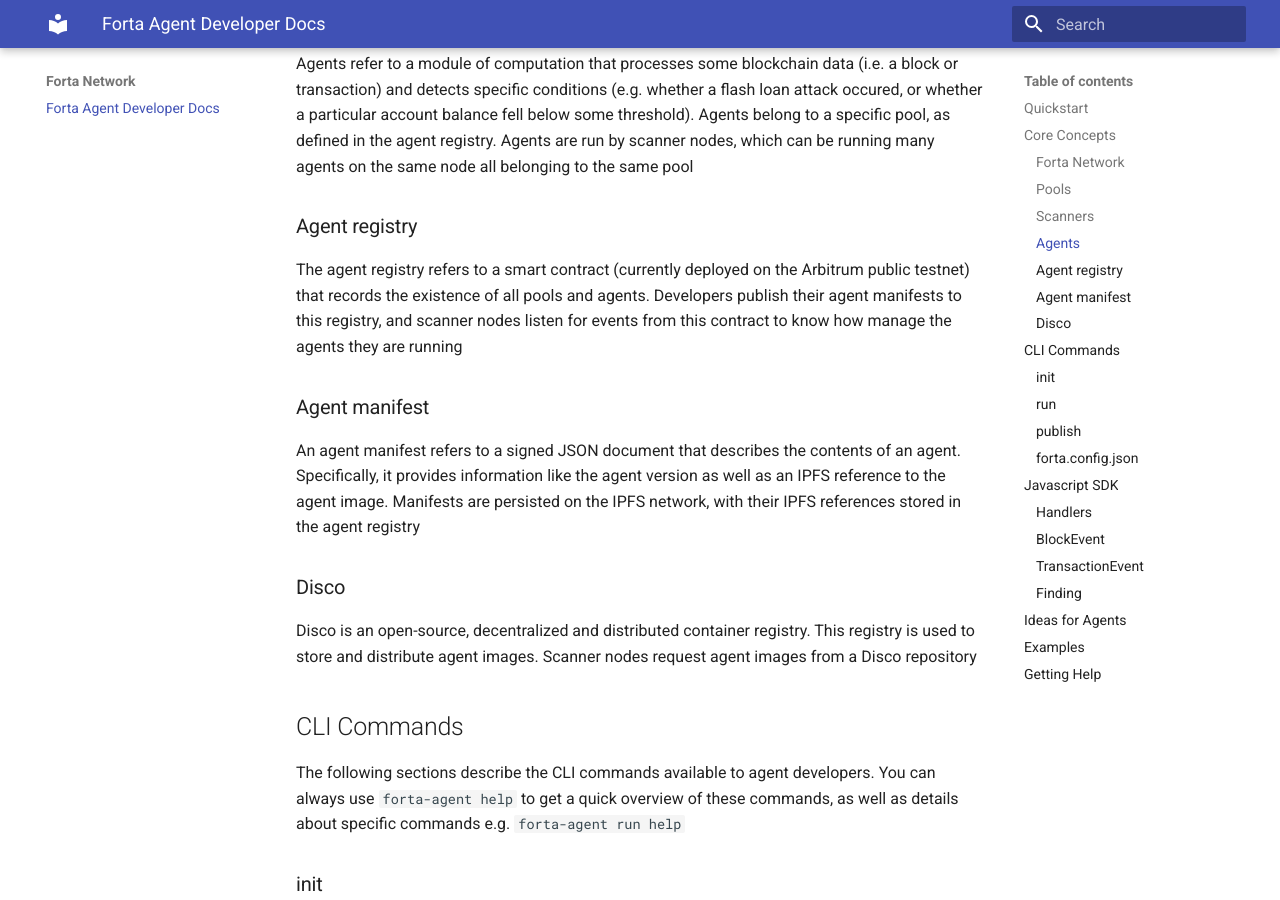
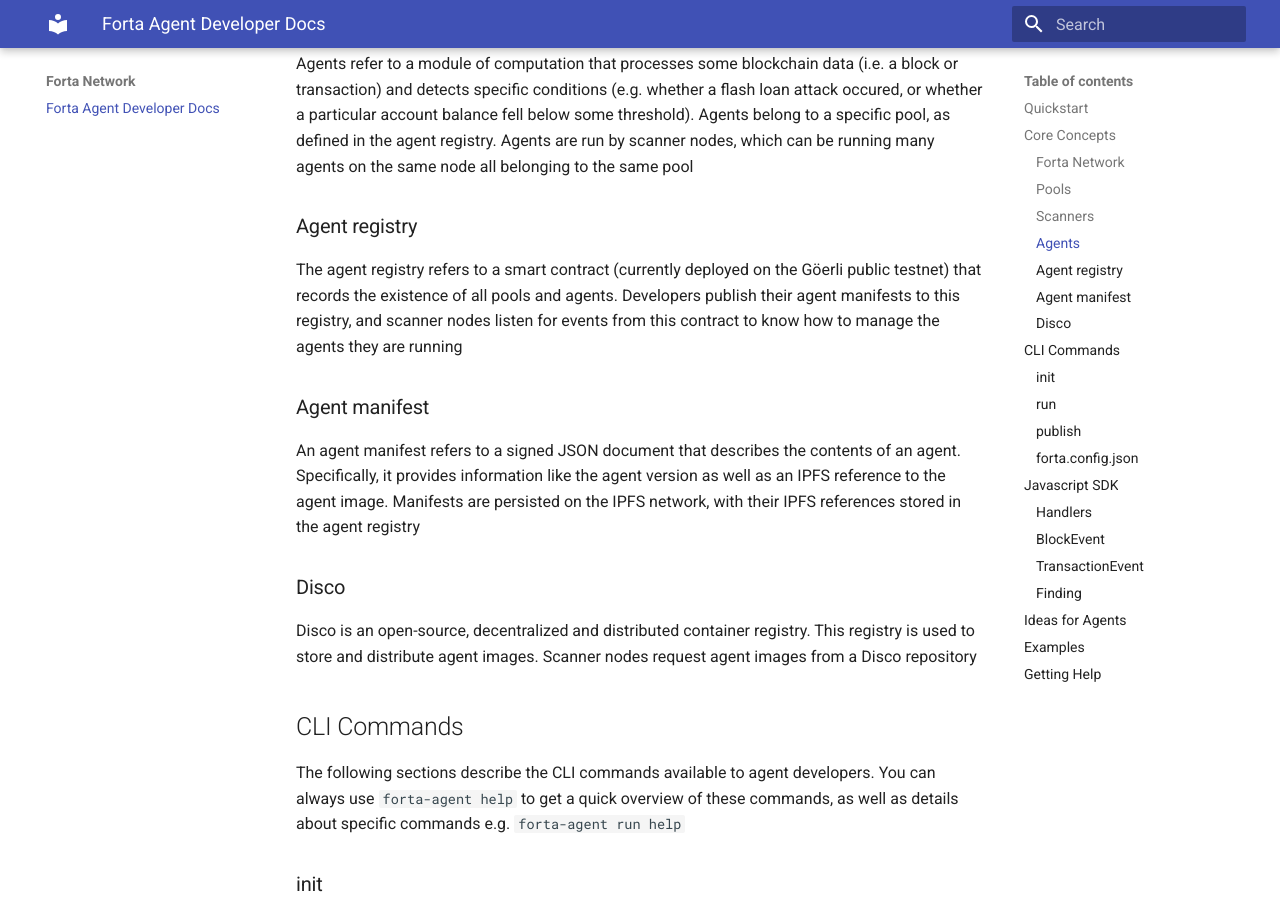
Before and after one commit to forta-network/docs, an MkDocs documentation site: the page built from docs/index.md, in a window 1280 px wide and 900 px high, scrolled down 2626 px. Built offline with MkDocs 1.6.1 and Material for MkDocs 9.7.7, drawn with Linux system fonts in a browser that asks for light colours.

Commit message:
remove arbitrum reference

```diff
--- a/docs/index.md
+++ b/docs/index.md
@@ -87,7 +87,7 @@
 
 ### Agent registry
 
-The agent registry refers to a smart contract (currently deployed on the Arbitrum public testnet) that records the existence of all pools and agents. Developers publish their agent manifests to this registry, and scanner nodes listen for events from this contract to know how manage the agents they are running
+The agent registry refers to a smart contract (currently deployed on the Göerli public testnet) that records the existence of all pools and agents. Developers publish their agent manifests to this registry, and scanner nodes listen for events from this contract to know how to manage the agents they are running
 
 ### Agent manifest
 
```
